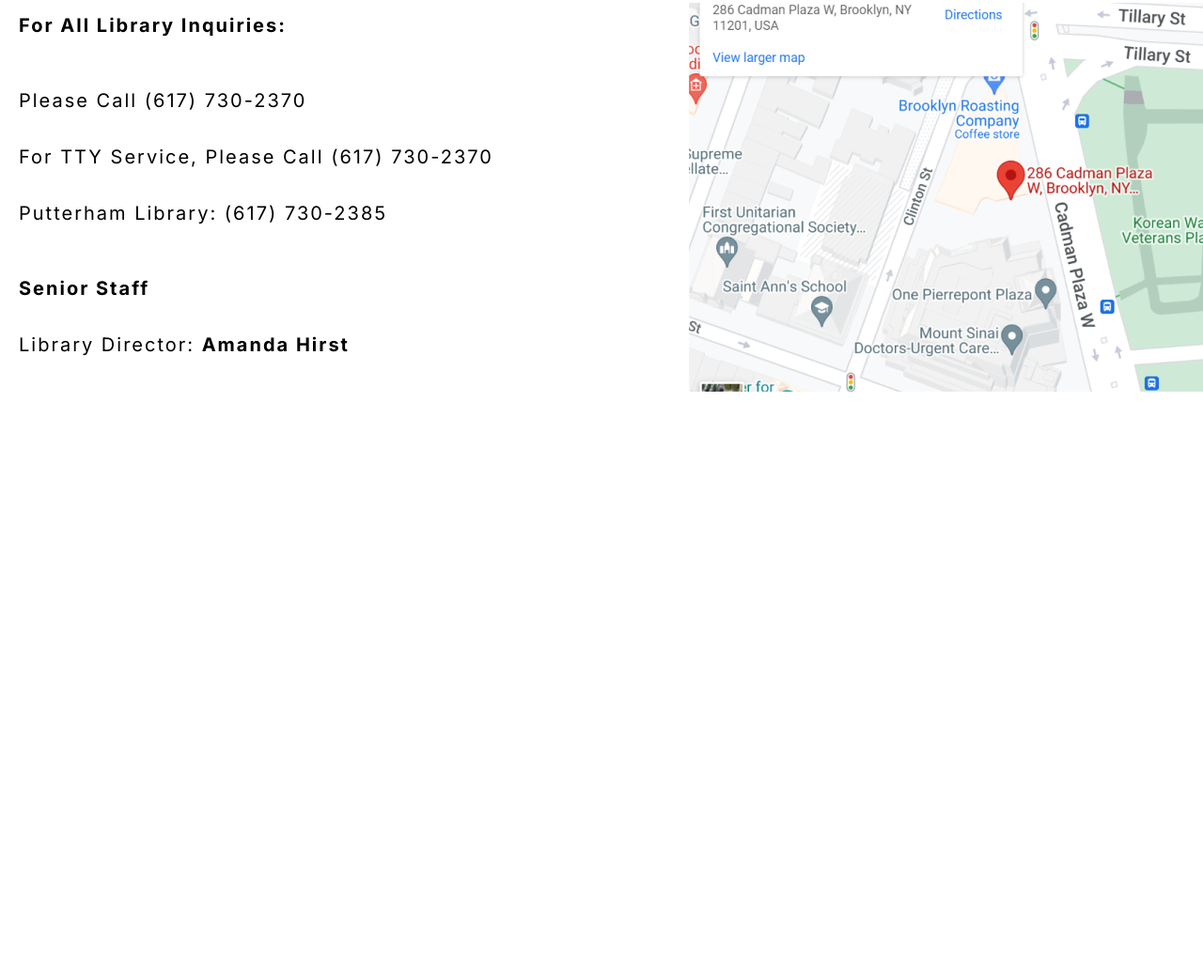
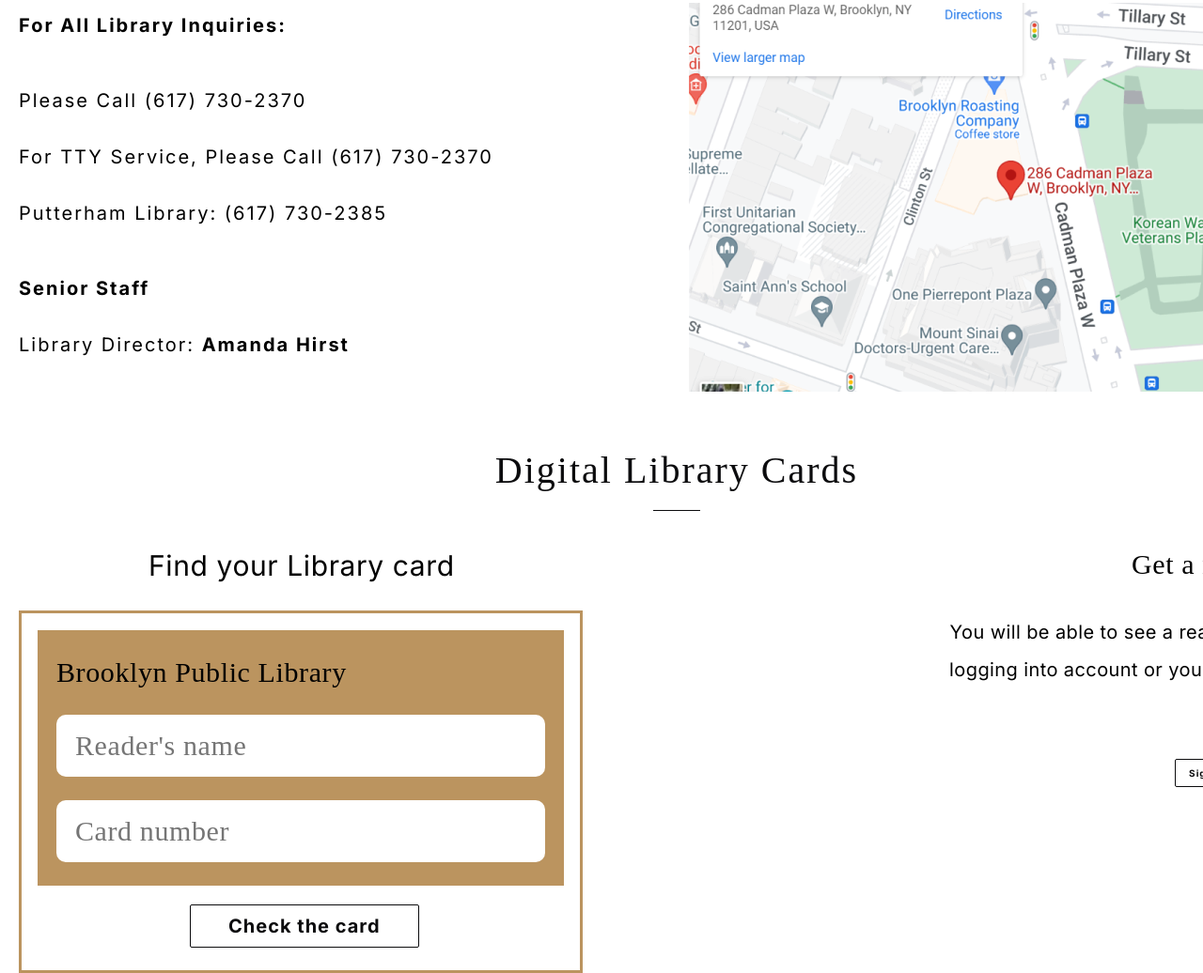
Before and after one commit to agamasha/rsschool-cv, a plain HTML site: page library/index.html in a window 1280 px wide. Shown: the part 3975-5011 px from the top of the page at 94% size. Before the commit the page ends 4392 px from the top, so only its background shows below. Drawn offline with Linux system fonts and the light colour scheme; a web font is replaced by a local one.

Commit message:
feat: add card form

```diff
--- a/library/index.html
+++ b/library/index.html
@@ -244,7 +244,31 @@
                 </div>
                 <img class = "map" src = "map1.png" alt = "map">
             </section>
-            <section class = "librarycard" id = "librarycard"></section>
+            <section class = "librarycard" id = "librarycard">
+                <h2>Digital Library Cards</h2>
+                <div class = "line"></div>
+                <div class = "library-card-info">
+                    <div class = "find-your-card">
+                        <div class = "find-card-text">Find your Library card</div>
+                        <form action = "index.html" class = "card-form">
+                            <div class = "form-inputs">
+                                <div class = "form-name">Brooklyn Public Library</div>
+                                <input class = "form-input-text" type = "text" placeholder = "Reader's name"></input>
+                                <input class = "form-input-text" type = "text" placeholder = "Card number"></input>
+                            </div>
+                            <button class = "form-button">Check the card</button>
+                        </form>
+                    </div>
+                    <div class = "get-card">
+                        <div class = "get-card-header">Get a reader card</div>
+                        <div class = "get-card-text">You will be able to see a reader card after logging into account or you can register a new account</div>
+                        <div class = "buttons">
+                            <button class = "sign-log">Sign Up</button>
+                            <button class = "sign-log">Log In</button>
+                        </div>
+                    </div>
+                </div>
+            </section>
         </main>
         <footer>
         </footer>
--- a/library/style.css
+++ b/library/style.css
@@ -151,6 +151,10 @@
     height: 26px;
     width: 26px;
     justify-content: center;
+}
+
+.picture-choice:hover {
+    cursor: pointer;
 }
 
 .circle-button {
@@ -494,6 +498,7 @@
 
 .contacts {
     position: relative;
+    margin-bottom: 90px;
 }
 
 .contact-info {
@@ -549,3 +554,160 @@
     right: 20px;
     bottom: -30px;
 }
+
+.library-card-info {
+    display: flex;
+}
+
+.find-card-text {
+    color: #000000;
+    font-family: "Inter", sans-serif;
+    font-size: 30px;
+    font-style: normal;
+    font-weight: 400;
+    line-height: normal;
+    letter-spacing: 0.6px;
+    margin-left: 158px;
+    margin-top: 40px;
+    margin-bottom: 30px;
+}
+
+.card-form {
+    border: 3px solid #BB945F;
+    background: #FFFFFF;
+    width: 600px;
+    height: 386px;
+    margin-left: 20px;
+}
+
+.form-name {
+    color: #000000;
+    font-family: "Forum", serif;
+    font-size: 30px;
+    font-style: normal;
+    font-weight: 400;
+    line-height: 50px;
+    letter-spacing: 0.6px;
+    padding-top: 20px;
+    margin-left: 20px;
+    margin-bottom: 20px;
+}
+
+.form-inputs {
+    background: #BB945F;
+    width: 560px;
+    height: 272px;
+    margin: auto;
+    margin-top: 18px;
+    display: flex;
+    flex-wrap: wrap;
+}
+
+.form-input-text {
+    display: inline-block;
+    width: 520px;
+    height: 66px;
+    border-radius: 10px;
+    margin-left: 20px;
+    margin-bottom: 25px;
+    border: none;
+    color: #8E8E8E;
+    font-family: "Forum", serif;
+    font-size: 30px;
+    font-style: normal;
+    font-weight: 400;
+    line-height: 50px; /* 166.667% */
+    letter-spacing: 0.6px;
+    padding-left: 20px;
+}
+
+.form-button {
+    color: #0C0C0E;
+    text-align: center;
+    font-family: "Inter", sans-serif;
+    font-size: 20px;
+    font-style: normal;
+    font-weight: 700;
+    line-height: normal;
+    letter-spacing: 1px;
+    border-radius: 2px;
+    background-color: #FFFFFF;
+    border: 1px solid #0C0C0E;
+    display: inline-flex;
+    padding: 10px 40px;
+    align-items: flex-end;
+    margin-left: 179px;
+    margin-top: 20px;
+}
+
+.form-button:hover {
+    background-color: #0C0C0E;
+    color:#FFFFFF;
+    transition: 1s;
+    cursor: pointer;
+}
+
+.get-card {
+    align-items: right;
+    margin-left: auto;
+    margin-right: 20px;
+    display: flex;
+    flex-direction: column;
+}
+
+.get-card-header {
+    display: inline-block;
+    color: #000000;
+    text-align: center;
+    font-family: "Forum", serif;
+    font-size: 30px;
+    font-style: normal;
+    font-weight: 400;
+    line-height: normal;
+    letter-spacing: 0.6px;
+    margin-top: 40px;
+    text-align: right;
+}
+
+.get-card-text {
+    width: 456px;
+    color: #000000;
+    text-align: right;
+    font-family: "Inter", sans-serif;
+    font-size: 20px;
+    font-style: normal;
+    font-weight: 400;
+    line-height: 40px;
+    letter-spacing: 0.4px;
+    margin-top: 35px;
+    display: inline-block;
+}
+
+.buttons {
+    display: flex;
+    flex-direction: row;
+    margin-left: auto;
+}
+
+.sign-log {
+    background-color: #FFFFFF;
+    color: #0C0C0E;
+    text-align: center;
+    font-family: Inter;
+    font-size: 10px;
+    font-style: normal;
+    font-weight: 700;
+    line-height: normal;
+    letter-spacing: 1px;
+    display: flex;
+    width: 75px;
+    height: 30px;
+    padding: 10px 0px;
+    justify-content: center;
+    align-items: center;
+    flex-shrink: 0;
+    border-radius: 2px;
+    border: 1px solid #0C0C0E;
+    margin-top: 35px;
+    margin-left: 20px;
+}
```
